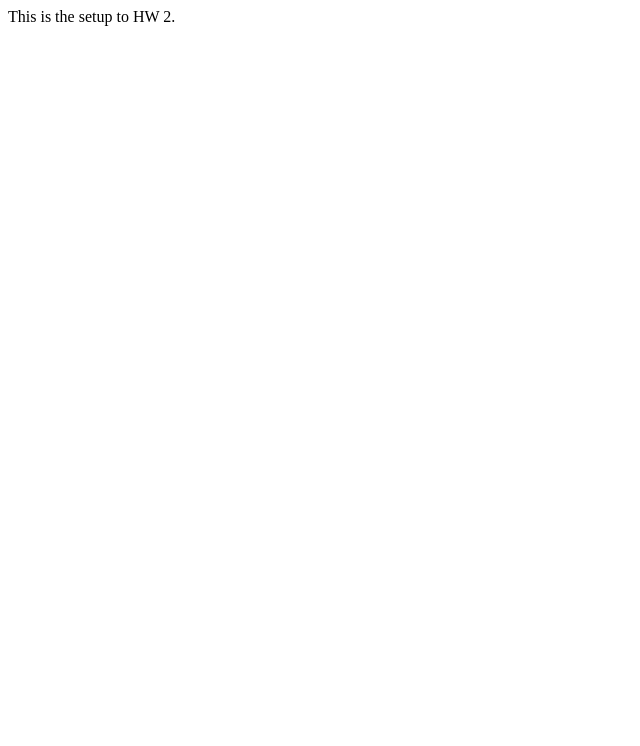
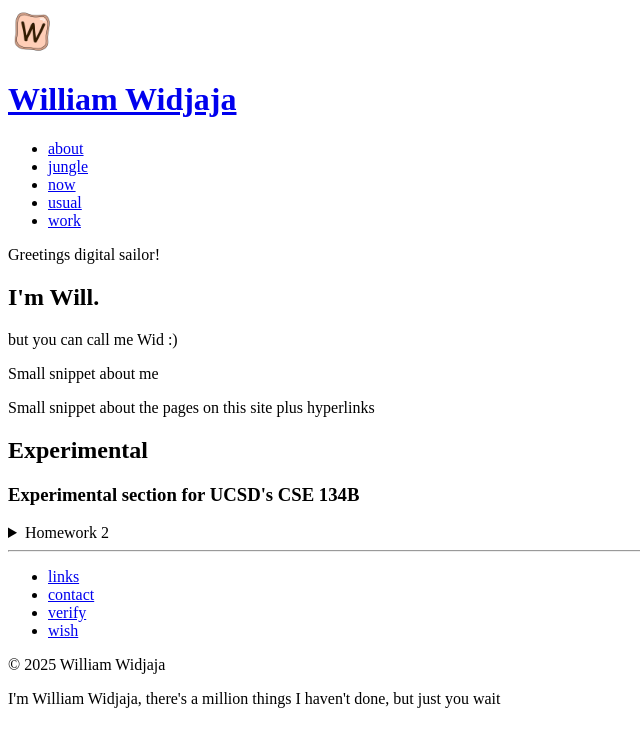
Before and after one commit to wwidjaja0/cse134-hw2, a plain HTML site: page index.html in a window 1280 px wide. Shown: the whole page, without its empty margins (0-640 px from the left). Drawn offline with Linux system fonts and the light colour scheme.

Commit message:
add pages, add assets, index.html wip

```diff
--- a/index.html
+++ b/index.html
@@ -3,9 +3,82 @@
     <head>
         <meta charset="UTF-8">
         <meta name="viewport" content="width=device-width, initial-scale=1.0">
-	<title>Document</title>
+        <title>Will Widjaja</title>
+
+        <!-- Primary Meta Tags -->
+        <meta name="title" content="Will Widjaja" />
+        <meta name="description" content="Always doing, always learning. Student, engineer, leader. Sometimes a cook. Sometimes a singer. Known for being 'Widjaja'." />
+
+        <!-- Open Graph / Facebook -->
+        <meta property="og:type" content="website" />
+        <meta property="og:url" content="https://wwidjaja.dev/" />
+        <meta property="og:title" content="William Widjaja" />
+        <meta property="og:description" content="Always doing, always learning. Student, engineer, leader. Sometimes a cook. Sometimes a singer. Known for being "Widjaja"." />
+        <meta property="og:image" content="https://wwidjaja.dev/assets/imgs/opengraph.png" />
+
+        <!-- X (Twitter) -->
+        <meta property="twitter:card" content="summary_large_image" />
+        <meta property="twitter:url" content="https://wwidjaja.dev/" />
+        <meta property="twitter:title" content="William Widjaja" />
+        <meta property="twitter:description" content="Always doing, always learning. Student, engineer, leader. Sometimes a cook. Sometimes a singer. Known for being "Widjaja"." />
+        <meta property="twitter:image" content="https://wwidjaja.dev/assets/imgs/opengraph.png" />
+
+        <!-- Meta Tags Generated with https://metatags.io -->
+
+        <link rel="apple-touch-icon" sizes="180x180" href="assets/icons/apple-touch-icon.png">
+        <link rel="icon" type="image/png" sizes="32x32" href="assets/icons/favicon-32x32.png">
+        <link rel="icon" type="image/png" sizes="16x16" href="assets/icons/favicon-16x16.png">
+        <link rel="icon" type="image/x-icon" href="/favicon.ico">
+
+        <link rel="manifest" href="assets/icons/site.webmanifest">
+
+        <style>
+            /* put border or border-width css here */
+        </style>
     </head>
     <body>
-	This is the setup to HW 2.
+        <header>
+            <a href="/">
+                <img src="favicon.ico" alt="Widjaja's Logo">
+                <h1>William Widjaja</h1>
+            </a>
+            <nav>
+                <ul>
+                    <li><a href="about.html">about</a></li>
+                    <li><a href="jungle.html">jungle</a></li>
+                    <li><a href="now.html">now</a></li>
+                    <li><a href="usual.html">usual</a></li>
+                    <li><a href="work.html">work</a></li>
+                </ul>
+            </nav>
+        </header>
+        <main>
+            <hgroup>
+                <p>Greetings digital sailor!</p>
+                <h2>I'm Will.</h2>
+                <p>but you can call me Wid :)</p>
+            </hgroup>
+            <p>Small snippet about me</p>
+            <p>Small snippet about the pages on this site plus hyperlinks</p>
+            <section>
+                <h2>Experimental</h2>
+                <h3>Experimental section for UCSD's CSE 134B</h3>
+                <details>
+                    <summary>Homework 2</summary>
+                    <p>Put experimental things here.</p>
+                </details>
+            </section>
+            <hr>
+        </main>
+        <footer>
+            <ul>
+                <li><a href="links.html">links</a></li>
+                <li><a href="contact.html">contact</a></li>
+                <li><a href="verify.html">verify</a></li>
+                <li><a href="wish.html">wish</a></li>
+            </ul>
+            <p>&copy; 2025 William Widjaja</p>
+            <p>I'm William Widjaja, there's a million things I haven't done, but just you wait</p>
+        </footer>
     </body>
 </html>
```
Also changed, not shown: 404.html (added, +11 -0 lines), about.html (added, +11 -0 lines), contact.html (added, +11 -0 lines), jungle.html (added, +11 -0 lines), links.html (added, +11 -0 lines), now.html (added, +11 -0 lines), usual.html (added, +11 -0 lines), verify.html (added, +11 -0 lines), wish.html (added, +11 -0 lines), work.html (added, +11 -0 lines), assets/icons/android-chrome-192x192.png (added), assets/icons/android-chrome-512x512.png (added), assets/icons/apple-touch-icon.png (added), assets/icons/favicon-16x16.png (added), 4 more files. Lines whose indentation alone changed are shown as unchanged.
